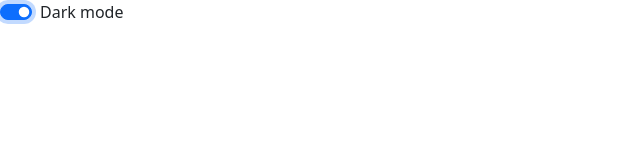
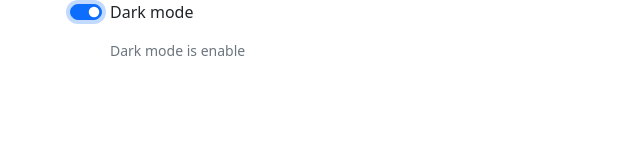
Before and after one commit to Samiratalanchi/switcher, a plain HTML site: page index.html in a window 1280 px wide. Both pictures are taken after a click on the checkbox "Dark mode". Shown: the whole page, without its empty margins (0-640 px from the left). Drawn offline with nearby package versions, Linux system fonts and the light colour scheme.

Commit message:
add js codes

```diff
--- a/index.html
+++ b/index.html
@@ -11,12 +11,19 @@
      <!-- java script Bootstrap Bundle with Popper -->
      <script src="https://cdn.jsdelivr.net/npm/bootstrap@5.1.3/dist/js/bootstrap.bundle.min.js" integrity="sha384-ka7Sk0Gln4gmtz2MlQnikT1wXgYsOg+OMhuP+IlRH9sENBO0LRn5q+8nbTov4+1p" crossorigin="anonymous"></script>
 
+     <link href="./main.css" rel="stylesheet">
+     <script src="./myjs.js"></script>
 </head>
 <body>
-    <div class="form-check form-switch">
-        <input type="checkbox" class="form-check-input" id="myswitcher">
-        <label class="form-check-label" for="myswitcher">Dark mode</label>
-    </div>
+    <form>
+        <div class="form-check form-switch container">
+            <input type="checkbox" class="form-check-input" id="myswitcher" name="switcher" value="yes" onchange="darkmode()">
+            <label class="form-check-label" for="myswitcher">
+                <p id="content">Dark mode</p>
+            </label>
+            <p class="text-muted small" id="view"></p>
+        </div>
 
+    </form>
 </body>
 </html>
--- /dev/null
+++ b/myjs.js
@@ -0,0 +1,11 @@
+function darkmode() {
+    let switcher = document.getElementById("myswitcher");
+    let cnt = document.getElementById("content");
+    let vw = document.getElementById("view");
+    if (switcher.checked==true) {
+        vw.innerHTML="Dark mode is enable";
+    }
+    else {
+        vw.innerHTML="Light mode is enable";
+    }
+}
```
Also changed, not shown: main.css (added).
